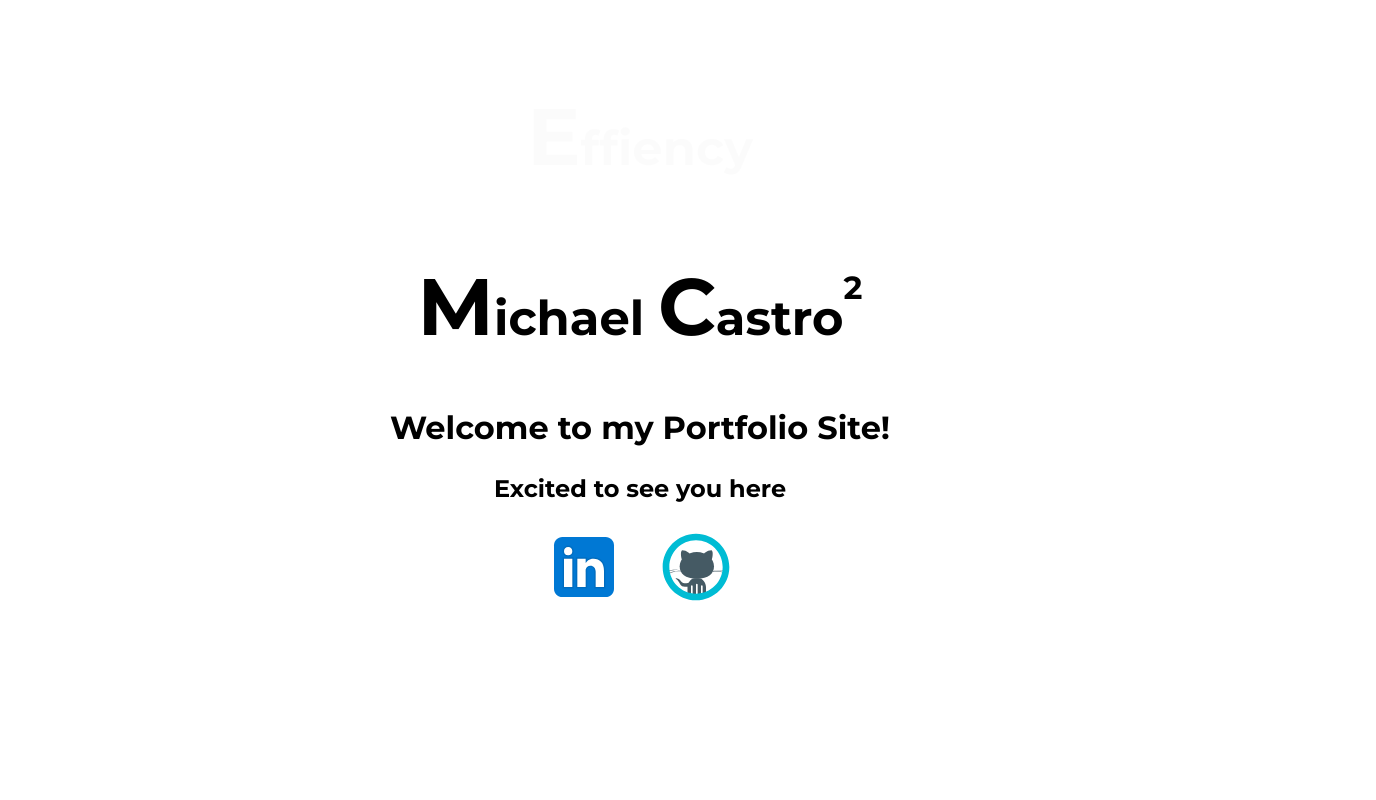
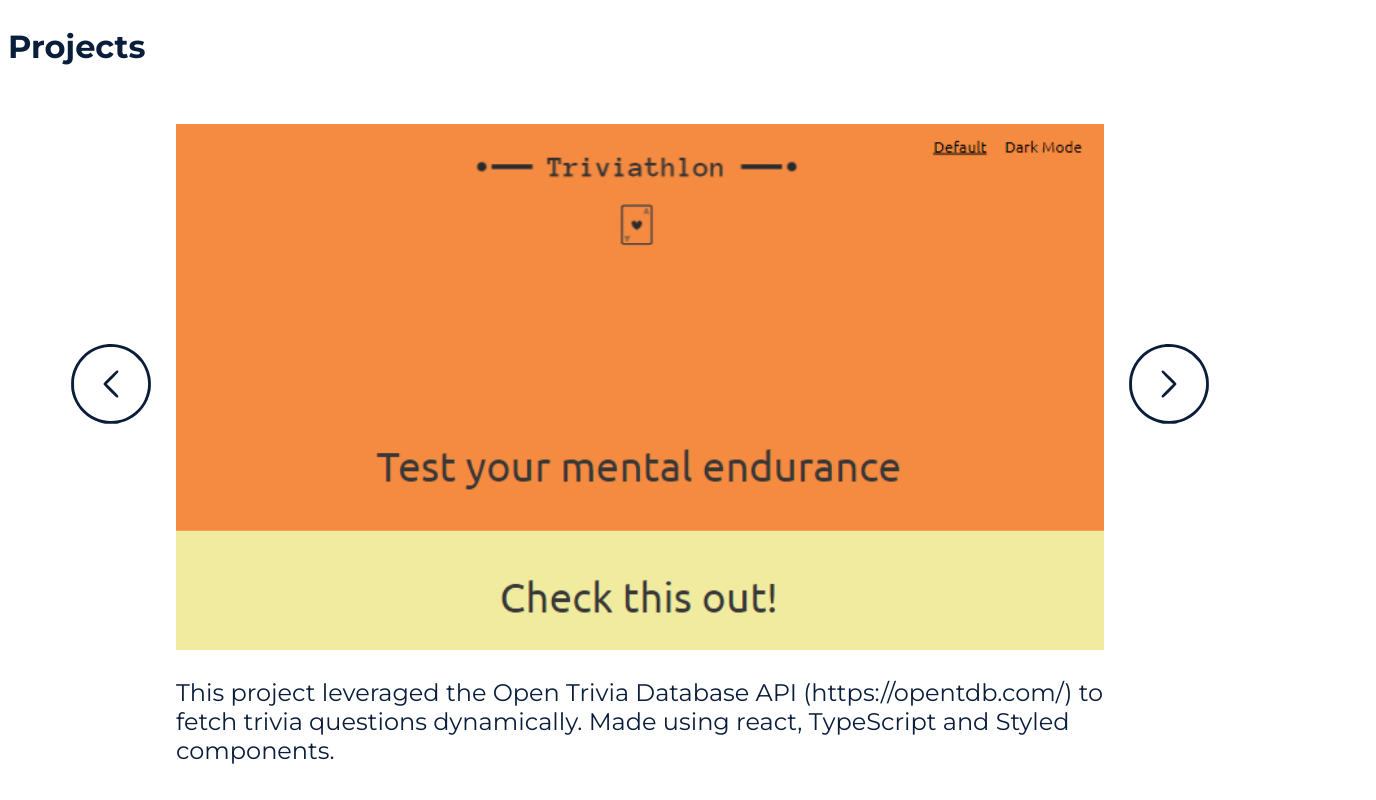
Before and after one commit to mikel-js/portfolio, a Next.js app: page / in a window 1280 px wide. Shown: the top 800 px of the page, 1376 px wide, since content can reach past the window. Built offline with nearby package versions, Linux system fonts and the light colour scheme.

Commit message:
add onclick functionalities

```diff
--- a/src/app/page.tsx
+++ b/src/app/page.tsx
@@ -7,8 +7,8 @@ import Projects from './projects/Projects';
 const page = () => {
   return (
     <>
-      <Hero />
-      <Profile />
+      {/* <Hero />
+      <Profile /> */}
       <Projects />
     </>
   );
--- a/src/app/projects/ImageTilt.tsx
+++ b/src/app/projects/ImageTilt.tsx
@@ -34,6 +34,15 @@ const StyledImageTilt = styled.div<{ isActive: boolean }>`
 
 const StyledImage = styled.img`
   width: 100%;
+  height: 12.875rem;
+
+  @media (min-width: ${BREAKPOINTS.sm}) {
+    height: 22.875rem;
+  }
+
+  @media (min-width: ${BREAKPOINTS.lg}) {
+    height: 32.875rem;
+  }
 `;
 
 const ImageTilt: React.FC<ImageTiltProps> = ({
--- a/src/app/projects/Projects.tsx
+++ b/src/app/projects/Projects.tsx
@@ -1,7 +1,10 @@
 import { COLORS } from '@/constants/colors';
-import React, { useState } from 'react';
+import React, { Fragment, useState } from 'react';
 import styled from 'styled-components';
 import ImageTilt from './ImageTilt';
+import Image from 'next/image';
+import ArrowLeft from './arrowLeft';
+import ArrowRight from './arrowRight';
 
 const StyledImageContainer = styled.div`
   display: flex;
@@ -11,9 +14,23 @@ const StyledImageContainer = styled.div`
 `;
 
 const StyledProjects = styled.div`
-  background-color: ${COLORS.purple3};
-  color: ${COLORS.primaryDark};
+  color: ${COLORS.primary};
+  position: relative;
 `;
+
+const StyledArrowLeft = styled(ArrowLeft)`
+  position: absolute;
+  top: 40%;
+  left: 5%;
+`;
+
+const StyledArrowRight = styled(ArrowRight)`
+  position: absolute;
+  top: 40%;
+  right: 5%;
+`;
+
+const StyledCircle = styled.div``;
 
 const Projects: React.FC = () => {
   const [activeIndex, setActiveIndex] = useState(0);
@@ -37,21 +54,41 @@ const Projects: React.FC = () => {
       link: 'https://mikelgame.netlify.app/',
     },
   ];
+
+  const handleNextClick = () => {
+    if (activeIndex + 1 === projectsArr.length) {
+      setActiveIndex(0);
+    } else {
+      setActiveIndex((prev) => (prev += 1));
+    }
+  };
+
+  const handlePreviousClick = () => {
+    if (activeIndex === 0) {
+      setActiveIndex(projectsArr.length - 1);
+    } else {
+      setActiveIndex((prev) => (prev -= 1));
+    }
+  };
   return (
     <StyledProjects>
       <h2>Projects</h2>
       <StyledImageContainer>
         {projectsArr.map(({ src, title, desc, link }, index) => (
+          <Fragment key={title}>
             <ImageTilt
               isActive={activeIndex === index}
-            key={title}
               src={src}
               title={title}
               desc={desc}
               link={link}
             />
+            <StyledCircle />
+          </Fragment>
         ))}
       </StyledImageContainer>
+      <StyledArrowLeft width={80} height={80} onClick={handlePreviousClick} />
+      <StyledArrowRight width={80} height={80} onClick={handleNextClick} />
     </StyledProjects>
   );
 };
--- /dev/null
+++ b/src/app/projects/arrowLeft.jsx
@@ -0,0 +1,13 @@
+import * as React from 'react';
+const ArrowLeft = (props) => (
+  <svg
+    xmlns='http://www.w3.org/2000/svg'
+    viewBox='0 0 300 300'
+    fill='currentColor'
+    {...props}
+  >
+    <path d='M135.5.7C115.4 3.1 97.9 8.3 81.2 17 39.9 38.4 11.4 76.8 2.3 123.5c-2.4 12.5-2.4 40.5 0 53 2.9 14.8 7.4 27.9 14.3 41.3 21.3 41.9 59.8 70.7 106.9 79.9 12.5 2.4 40.5 2.4 53 0 14.8-2.9 27.9-7.4 41.3-14.2 41.9-21.3 70.7-59.9 79.9-107 2.5-12.8 2.4-39.6-.1-53C284.1 51.4 221.3-.7 149 .2c-5.8 0-11.8.3-13.5.5zm36 11.8c19.8 3.2 41.1 11.6 57.3 22.7 10.5 7.2 26.7 23.1 34.2 33.6 29.5 41.1 34.3 95.4 12.5 141-7.1 14.8-13.9 24.6-25.8 36.9-26.6 27.5-61.5 42.3-99.7 42.3-22.2 0-40.5-4.2-60.5-13.9-15.6-7.6-27-15.9-39.2-28.4-19.4-20.1-31.1-42.2-37-69.7-2.5-12-2.5-42 0-54 5.9-27.4 17.6-49.6 36.9-69.6C71.8 31.1 97.1 17.8 128 12.5c10.4-1.8 32.6-1.8 43.5 0z' />
+    <path d='M146.3 123.2C127.2 142.2 122 148 122 150s5.2 7.8 24.3 26.8c24.8 24.7 26.7 26.1 30.1 22.6 3.5-3.4 2.1-5.4-20.1-27.6L134.5 150l21.8-21.8c22.2-22.2 23.6-24.2 20.1-27.6-3.4-3.5-5.3-2.1-30.1 22.6z' />
+  </svg>
+);
+export default ArrowLeft;
--- /dev/null
+++ b/src/app/projects/arrowRight.jsx
@@ -0,0 +1,13 @@
+import * as React from 'react';
+const ArrowRight = (props) => (
+  <svg
+    xmlns='http://www.w3.org/2000/svg'
+    viewBox='0 0 300 300'
+    fill='currentColor'
+    {...props}
+  >
+    <path d='M135.5.7C115.4 3.1 97.9 8.3 81.2 17 39.9 38.4 11.4 76.8 2.3 123.5c-2.4 12.5-2.4 40.5 0 53 2.9 14.8 7.4 27.9 14.3 41.3 21.3 41.9 59.8 70.7 106.9 79.9 12.5 2.4 40.5 2.4 53 0 14.8-2.9 27.9-7.4 41.3-14.2 41.9-21.3 70.7-59.9 79.9-107 2.5-12.8 2.4-39.6-.1-53C284.1 51.4 221.3-.7 149 .2c-5.8 0-11.8.3-13.5.5zm36 11.8c19.8 3.2 41.1 11.6 57.3 22.7 10.5 7.2 26.7 23.1 34.2 33.6 29.5 41.1 34.3 95.4 12.5 141-7.1 14.8-13.9 24.6-25.8 36.9-26.6 27.5-61.5 42.3-99.7 42.3-22.2 0-40.5-4.2-60.5-13.9-15.6-7.6-27-15.9-39.2-28.4-19.4-20.1-31.1-42.2-37-69.7-2.5-12-2.5-42 0-54 5.9-27.4 17.6-49.6 36.9-69.6C71.8 31.1 97.1 17.8 128 12.5c10.4-1.8 32.6-1.8 43.5 0z' />
+    <path d='M123.6 100.6c-3.5 3.4-2.1 5.4 20.1 27.6l21.8 21.8-21.8 21.8c-22.2 22.2-23.6 24.2-20.1 27.6 3.4 3.5 5.3 2.1 30.1-22.6 19.1-19 24.3-24.8 24.3-26.8s-5.2-7.8-24.3-26.8c-24.8-24.7-26.7-26.1-30.1-22.6z' />
+  </svg>
+);
+export default ArrowRight;
```
Lines whose indentation alone changed are shown as unchanged.
